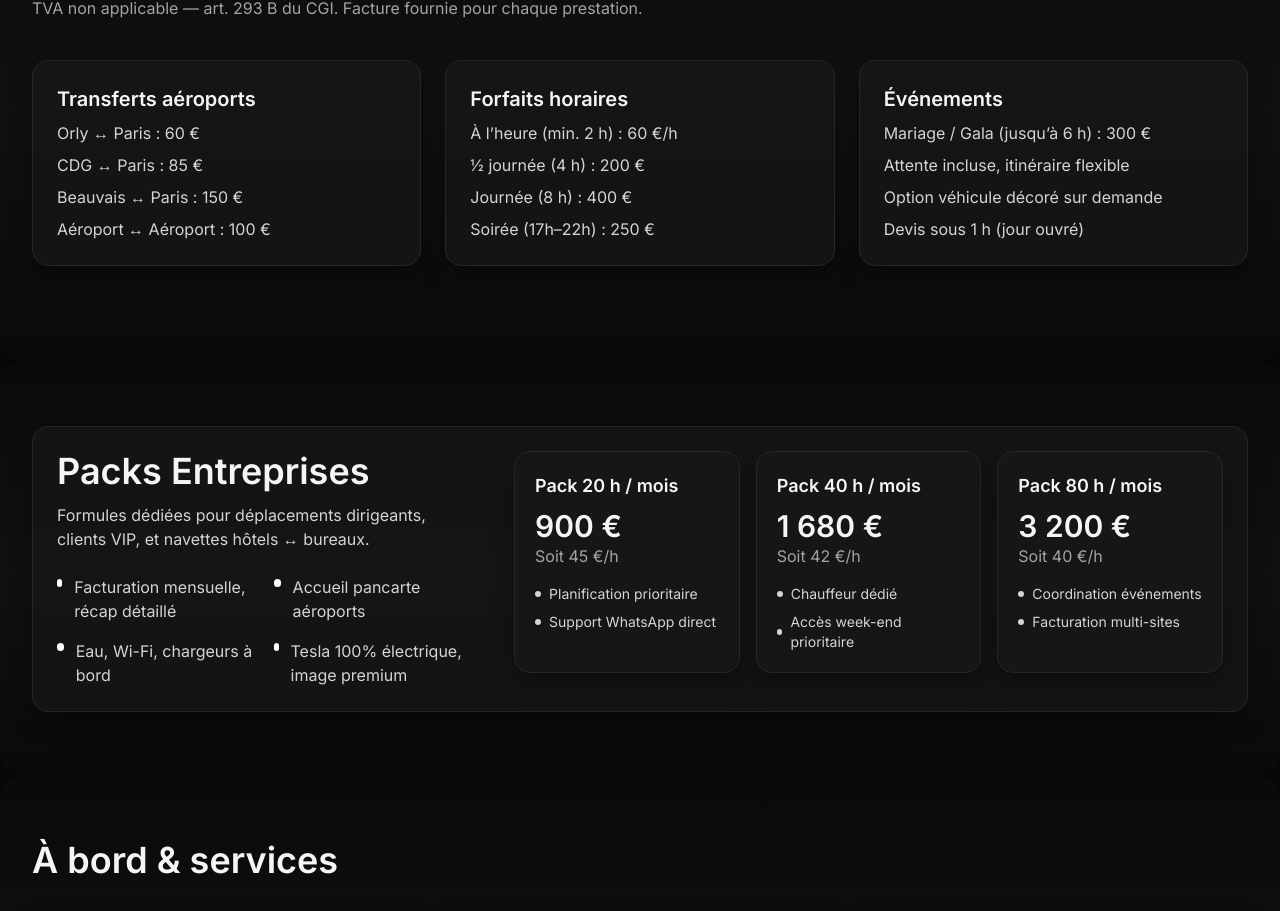
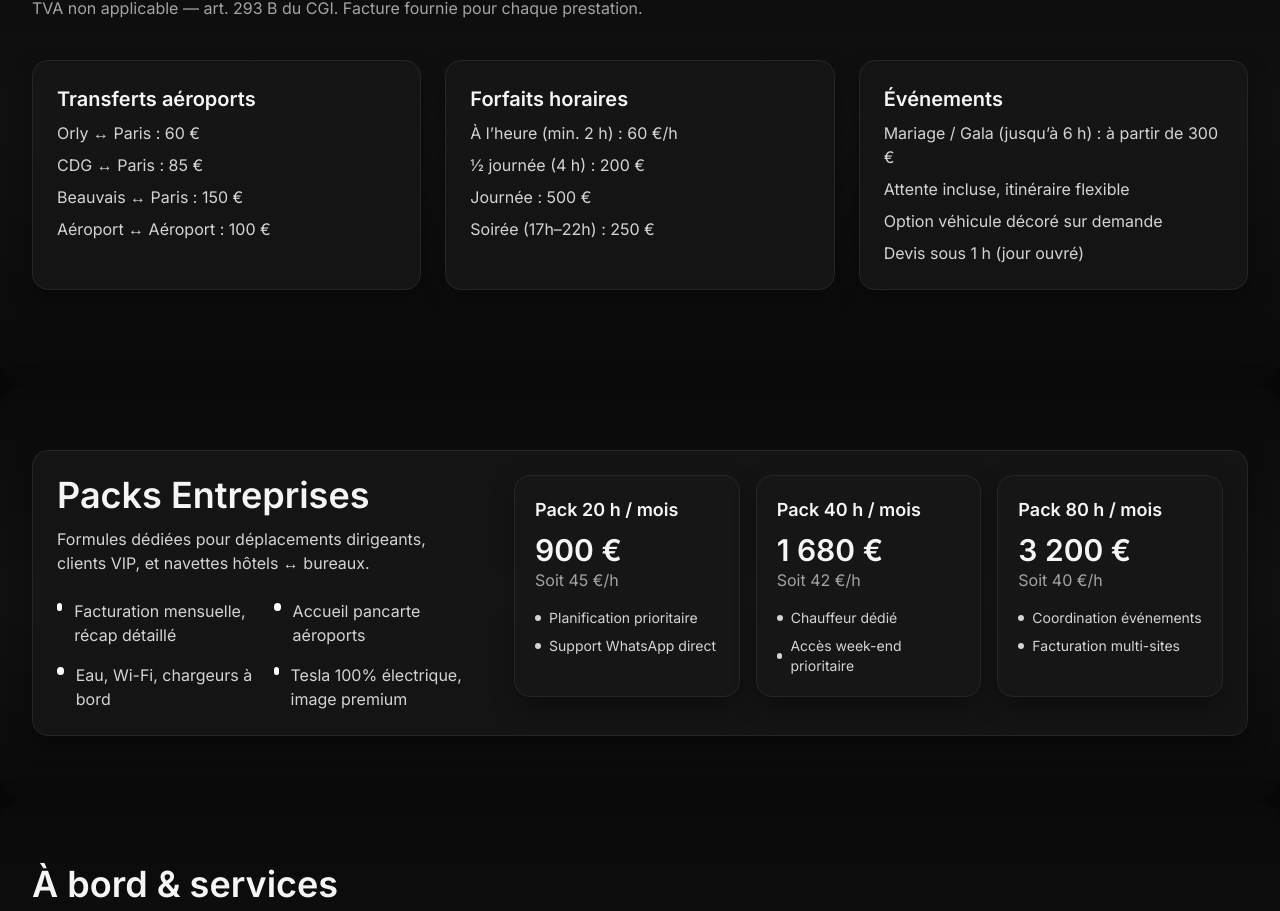
Before and after one commit to Robotham33/Trustdrive, a React (Vite) app: page / in a window 1280 px wide. Shown: the part 779-1690 px from the top of the page. Built offline with nearby package versions, Linux system fonts and the light colour scheme.

Commit message:
Update App.jsx
Mise à jours des prix

```diff
--- a/src/App.jsx
+++ b/src/App.jsx
@@ -90,14 +90,14 @@ export default function TrustDriveVitrine() {
             <ul className="space-y-2 text-neutral-300">
               <li>À l’heure (min. 2 h) : <span className="font-medium">60 €/h</span></li>
               <li>½ journée (4 h) : <span className="font-medium">200 €</span></li>
-              <li>Journée (8 h) : <span className="font-medium">400 €</span></li>
+              <li>Journée : <span className="font-medium">500 €</span></li>
               <li>Soirée (17h–22h) : <span className="font-medium">250 €</span></li>
             </ul>
           </div>
           <div className="rounded-2xl border border-neutral-800 bg-neutral-900/70 p-6 shadow-lg transition-transform duration-300 hover:scale-105 hover:shadow-[0_0_30px_rgba(0,255,255,0.3)]">
             <h3 className="text-xl font-semibold mb-2">Événements</h3>
             <ul className="space-y-2 text-neutral-300">
-              <li>Mariage / Gala (jusqu’à 6 h) : <span className="font-medium">300 €</span></li>
+              <li>Mariage / Gala (jusqu’à 6 h) : <span className="font-medium">à partir de 300 €</span></li>
               <li>Attente incluse, itinéraire flexible</li>
               <li>Option véhicule décoré sur demande</li>
               <li>Devis sous 1 h (jour ouvré)</li>
```
